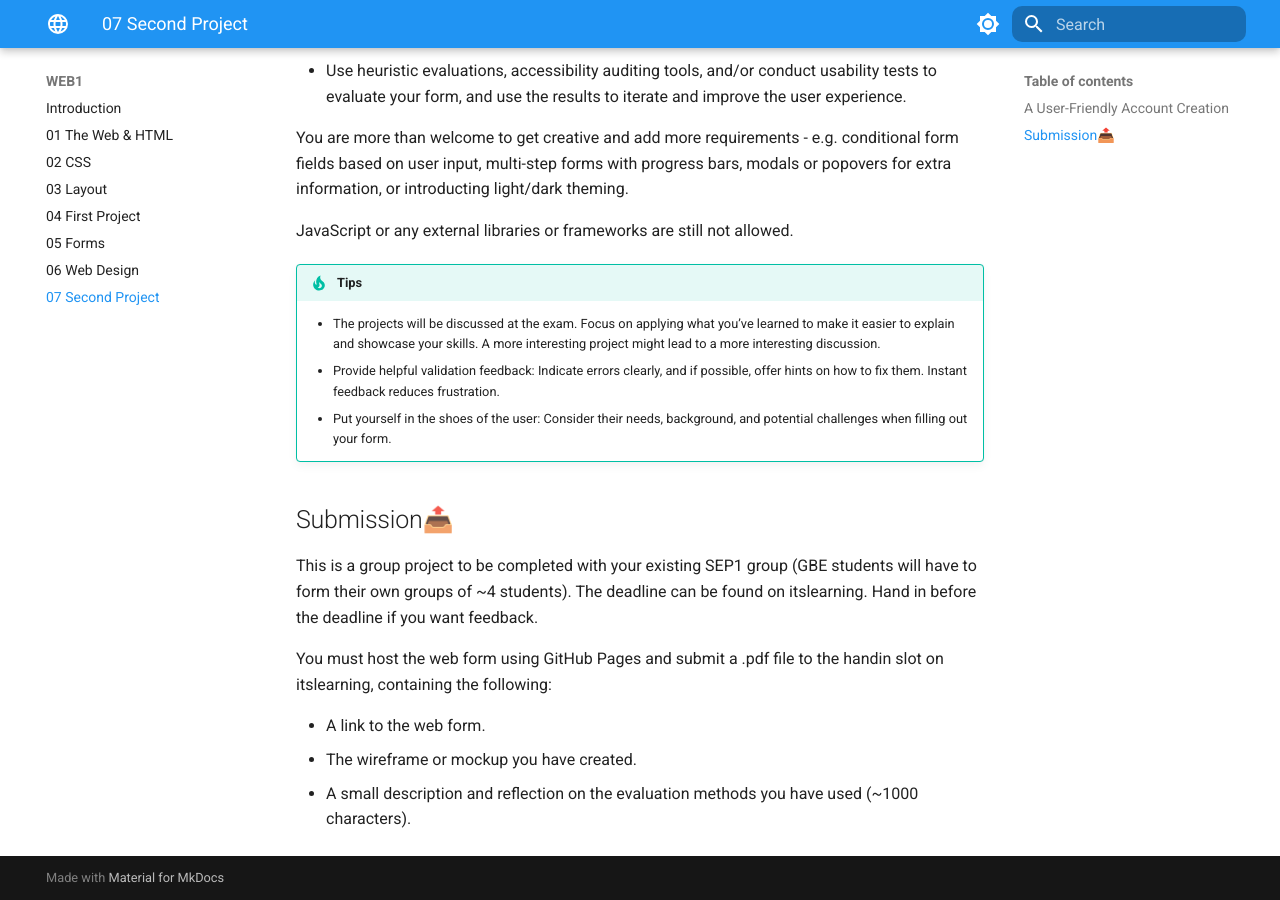
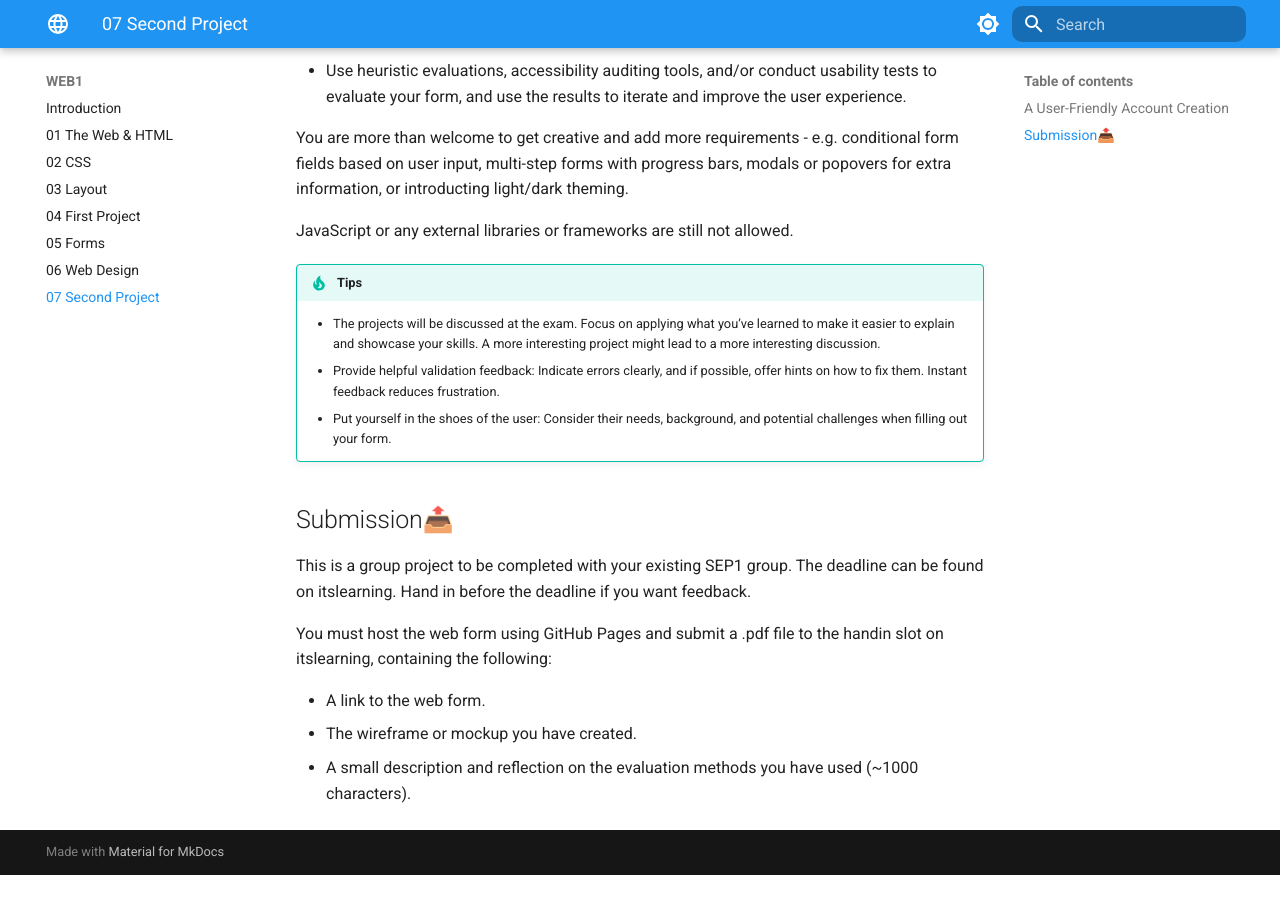
Before and after one commit to KasperKnop/WEB1, an MkDocs documentation site: the page built from docs/07-second-project.md, in a window 1280 px wide and 900 px high, scrolled down 856 px. Built offline with MkDocs 1.6.1 and Material for MkDocs 9.7.7, drawn with Linux system fonts in a browser that asks for light colours; emoji names are drawn with the system emoji font; after the commit the page ends 1731 px from its top, so only the background shows below that.

Commit message:
Update 07-second-project.md

```diff
--- a/docs/07-second-project.md
+++ b/docs/07-second-project.md
@@ -31,7 +31,7 @@
 
 ## Submission📤
 
-This is a group project to be completed with your existing SEP1 group (GBE students will have to form their own groups of ~4 students). The deadline can be found on itslearning. Hand in before the deadline if you want feedback.
+This is a group project to be completed with your existing SEP1 group. The deadline can be found on itslearning. Hand in before the deadline if you want feedback.
 
 You must host the web form using GitHub Pages and submit a .pdf file to the handin slot on itslearning, containing the following:
 
```
